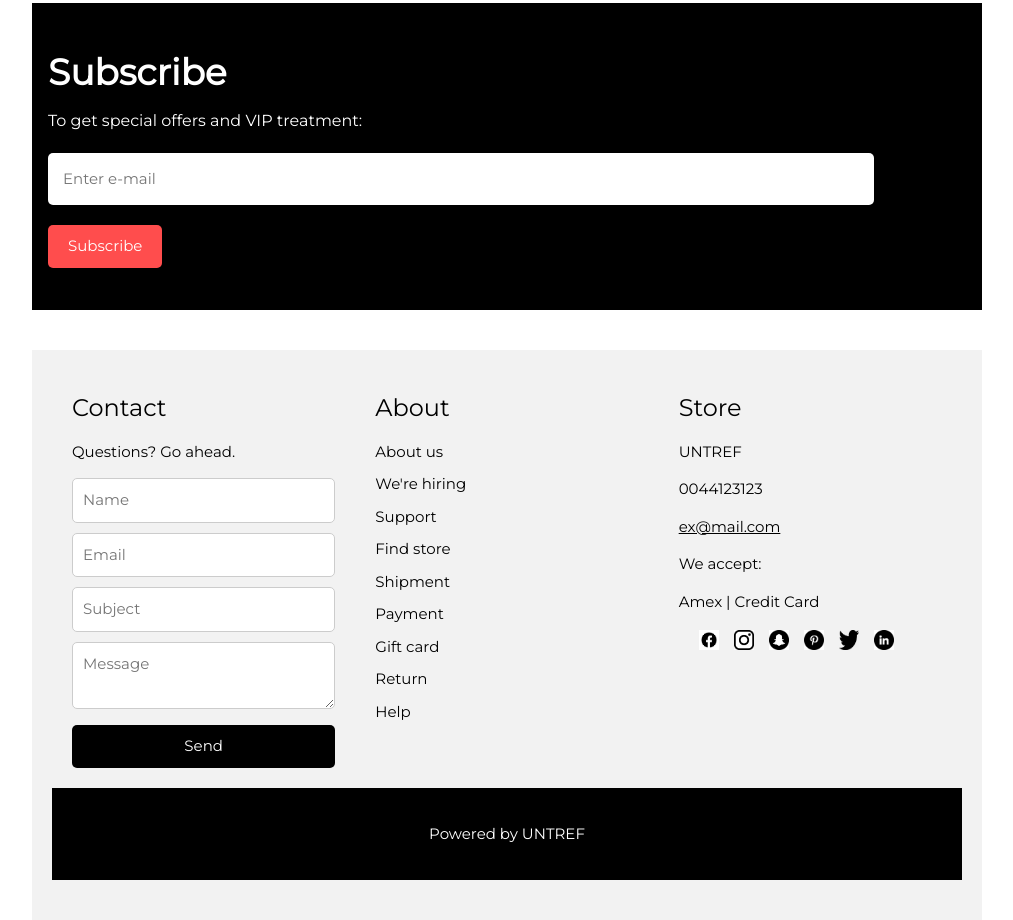
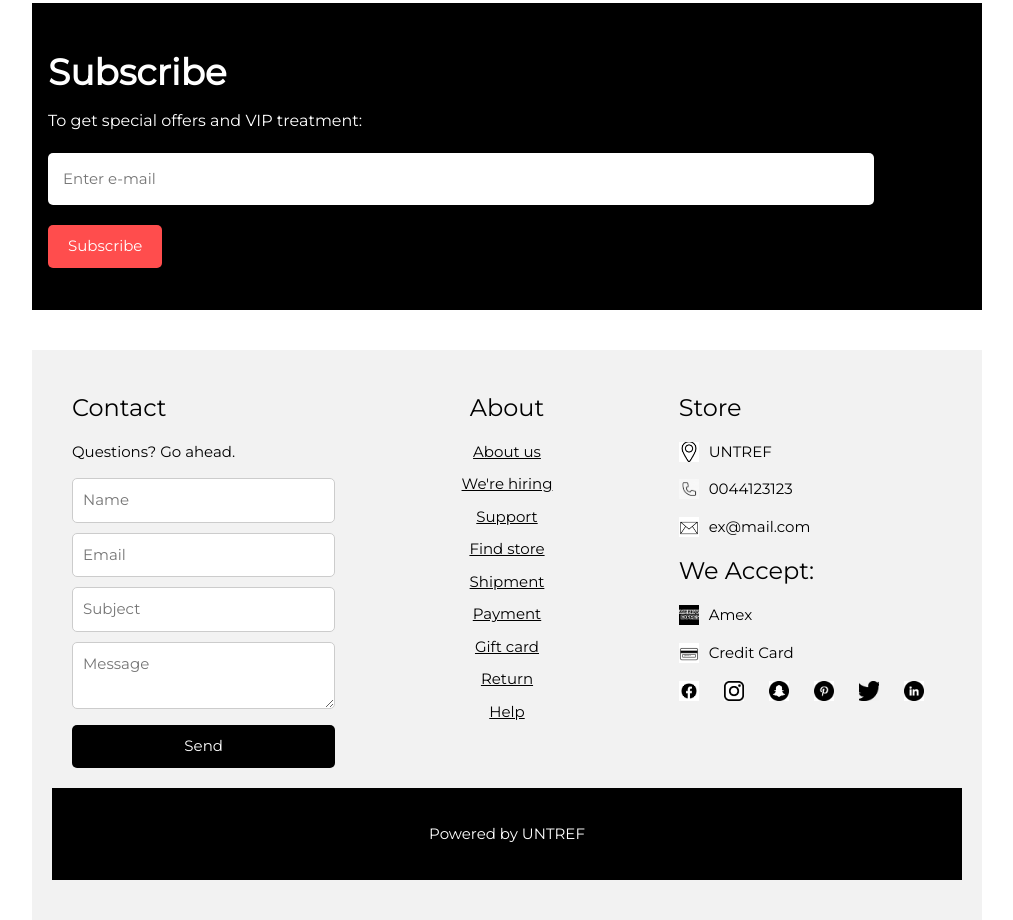
Before and after one commit to ValentinMontani/TiendaDeRopa-Valentin-Montani, a plain HTML site: page index.html in a window 1280 px wide. Shown: the part 1456-2376 px from the top of the page, without its empty margins (258-1271 px from the left). Drawn offline with Linux system fonts and the light colour scheme.

Commit message:
prueba final

```diff
--- a/css/style.css
+++ b/css/style.css
@@ -2016,7 +2016,6 @@ body {
   box-sizing: border-box;
 }
 
-/* Main image styles */
 .main-image {
   width: 100%;
   text-align: center;
@@ -2028,7 +2027,6 @@ body {
   height: auto;
 }
 
-/* Product gallery styles */
 .product-gallery {
   display: grid;
   grid-template-columns: repeat(auto-fill, minmax(200px, 1fr));
@@ -2069,7 +2067,10 @@ body {
   margin-top: 1px;
 }
 
-/* Subscription section styles */
+.special-price {
+  color: red;
+}
+
 .subscribe-section {
   width: 100%;
   max-width: 1200px;
@@ -2115,12 +2116,10 @@ body {
   margin: 10px 0;
 }
 
-/* Footer styles */
 footer {
   background-color: #f2f2f2;
   padding: 40px 20px;
   margin-top: 40px;
-  /* Adds margin to the top of the footer to create space */
 }
 
 .footer-container {
@@ -2131,7 +2130,19 @@ footer {
   margin: 0 auto;
 }
 
-.footer-container div {
+.footer-container .contact {
+  flex: 1;
+  padding: 0 20px;
+}
+
+.footer-container .about {
+  flex: 1;
+  padding: 0 20px;
+  text-align: center;
+  /* Centra la columna "ABOUT" */
+}
+
+.footer-container .store {
   flex: 1;
   padding: 0 20px;
 }
@@ -2150,6 +2161,11 @@ footer {
 }
 
 .footer-container ul li a {
+  text-decoration: underline;
+  color: black;
+}
+
+.email-link {
   text-decoration: none;
   color: black;
 }
@@ -2165,7 +2181,6 @@ footer {
 
 .footer-container .contact form button {
   width: 100%;
-  /* Ensures the button spans the same width as the inputs */
   padding: 10px 20px;
   background-color: black;
   border: none;
@@ -2174,6 +2189,18 @@ footer {
   cursor: pointer;
 }
 
+.footer-container .store p {
+  display: flex;
+  align-items: center;
+}
+
+.footer-container .store img {
+  width: 20px;
+  height: 20px;
+  object-fit: cover;
+  margin-right: 10px;
+}
+
 .footer-container .store .social-icons {
   display: flex;
   justify-content: flex-start;
@@ -2183,6 +2210,7 @@ footer {
 .footer-container .store .social-icons img {
   width: 20px;
   height: 20px;
+  object-fit: cover;
 }
 
 .footer-bottom {
@@ -2191,5 +2219,29 @@ footer {
   background-color: black;
   color: white;
   margin-top: 20px;
-  /* Adds margin to the top of the footer bottom to create space */
-}
+}
+
+
+
+.untref-sidebar {
+  width: 250px;
+}
+
+@media (max-width: 1023px) {
+
+
+  .untref-bar-item {
+    width: 50%;
+
+    box-sizing: border-box;
+
+    padding: 10px;
+
+    float: left;
+
+  }
+}
+
+@media (max-width: 767px) {
+
+  }
--- a/index.html
+++ b/index.html
@@ -9,12 +9,29 @@
     <link rel="stylesheet" href="https://fonts.googleapis.com/css?family=Roboto" />
     <link rel="stylesheet" href="https://fonts.googleapis.com/css?family=Montserrat" />
     <link rel="stylesheet" href="https://cdnjs.cloudflare.com/ajax/libs/font-awesome/4.7.0/css/font-awesome.min.css" />
+    <style>
+
+        @media (min-width: 1024px) {
+            .untref-sidebar {
+                width: 250px;
+            }
+        }
+        @media (min-width: 768px) and (max-width: 1023px) {
+
+            .untref-sidebar {
+                width: 200px;
+            }
+        }
+        @media (max-width: 767px) {
+            .untref-sidebar {
+                width: 100%;
+            }
+        }
+    </style>
 </head>
 
 <body class="untref-content" style="max-width: 1200px">
-    <!-- Sidebar/menu -->
-    <nav class="untref-sidebar untref-bar-block untref-white untref-collapse untref-top"
-        style="z-index: 3; width: 250px" id="mySidebar">
+    <nav class="untref-sidebar untref-bar-block untref-white untref-collapse untref-top" id="mySidebar">
         <div class="untref-container untref-display-container untref-padding-16">
             <i onclick="untref_close()"
                 class="fa fa-remove untref-hide-large untref-button untref-display-topright"></i>
@@ -44,23 +61,23 @@
         <a href="javascript:void(0)" class="untref-bar-item untref-button untref-padding">
     </nav>
 
-    <!-- Top menu on small screens -->
+
     <header class="untref-bar untref-top untref-hide-large untref-black untref-xlarge">
         <div class="untref-bar-item untref-padding-24 untref-wide">UNTREF</div>
         <a href="javascript:void(0)" class="untref-bar-item untref-button untref-padding-24 untref-right"
             onclick="untref_open()"><i class="fa fa-bars"></i></a>
     </header>
 
-    <!-- Overlay effect when opening sidebar on small screens -->
+
     <div class="untref-overlay untref-hide-large" onclick="untref_close()" style="cursor: pointer"
         title="close side menu" id="myOverlay"></div>
 
-    <!-- !PAGE CONTENT! -->
+
     <main class="untref-main" style="margin-left: 250px">
-        <!-- Push down content on small screens -->
+
         <div class="untref-hide-large" style="margin-top: 83px"></div>
 
-        <!-- Top header -->
+
         <header class="untref-container untref-xlarge">
             <p class="untref-left">Jeans</p>
             <p class="untref-right">
@@ -69,7 +86,7 @@
             </p>
         </header>
 
-        <!-- Image header -->
+
         <section class="untref-display-container untref-container">
             <img src="./img/jeans.png" alt="Jeans" style="width: 100%" />
             <div class="untref-display-topleft untref-text-white" style="padding: 24px 48px">
@@ -89,7 +106,6 @@
         <!-- TODO: STOCK PRODUCTOS-->
         <section>
             <div class="main-image">
-                <!-- Aquí puedes colocar una imagen principal si lo deseas -->
             </div>
             <div class="product-gallery">
                 <div class="gallery-item">
@@ -161,7 +177,7 @@
     <button class="subscribe-button">Subscribe</button>
 </div>
 
-        <!-- Pie de página -->
+<!-- TODO: PIE DE PAGINA -->
 <footer>
     <div class="footer-container">
         <div class="contact">
@@ -191,11 +207,12 @@
         </div>
         <div class="store">
             <h3>Store</h3>
-                    <p>UNTREF</p>
-                    <p>0044123123</p>
-                    <p><a href="mailto:ex@mail.com">ex@mail.com</a></p>
-                    <p>We accept:</p>
-                    <p>Amex | Credit Card</p>
+            <p><img src="img/ubi.png" alt="Location"> UNTREF</p>
+            <p><img src="img/telefono.png" alt="Phone"> 0044123123</p>
+            <p><img src="img/correo.png" alt="Email"><a href="mailto:ex@mail.com" class="email-link"> ex@mail.com</a></p>
+            <h3>We Accept:</h3>
+            <p><img src="img/tarjeta.png" alt="Amex"> Amex</p>
+            <p><img src="img/credit.png" alt="Credit Card"> Credit Card</p>
             <div class="social-icons">
                 <a href="#"><img src="img/facebook.png" alt="Facebook"></a>
                 <a href="#"><img src="img/instagram.png" alt="Instagram"></a>
@@ -210,7 +227,6 @@
         <p>Powered by UNTREF</p>
     </div>
 </footer>
-    </main>
 </body>
 
 </html>
```
Also changed, not shown: img/credit.png (added), img/tarjeta.png (added). Lines whose indentation alone changed are shown as unchanged.
